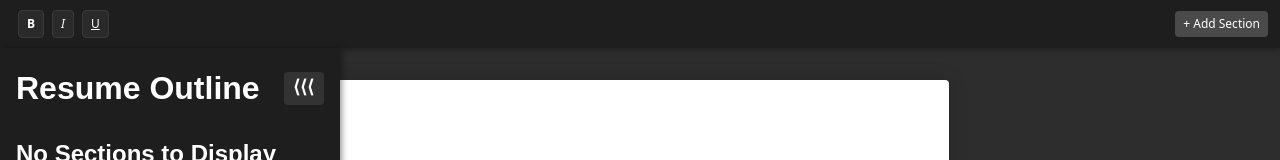
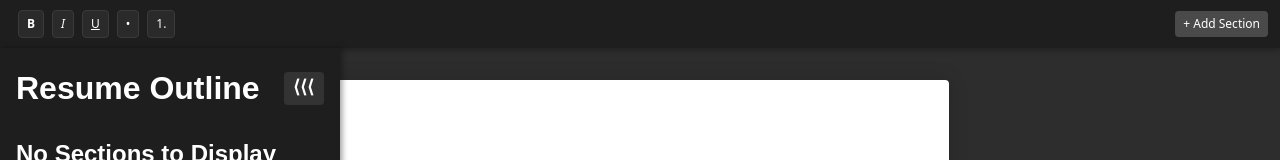
Before and after one commit to connork97/Resume-Builder, a React (Vite) app: page / in a window 1280 px wide. Shown: the top 160 px of the page. Built offline with nearby package versions, Linux system fonts and the light colour scheme.

Commit message:
added block level editing, first implementing ordered and unordered lists into the rich text editing toolbar

```diff
--- a/src/components/Outline/FieldRow.jsx
+++ b/src/components/Outline/FieldRow.jsx
@@ -13,7 +13,7 @@ import {
 const FieldRow = ({ dispatch, field, fieldIndex, sectionId, subsectionId, handleFieldChange, isHeaderOrSummary, dragItem, setDragItem }) => {
   //  console.log(field.value[0].children)
   // console.log("FIELD", field.value[0].children[0].text)
-  console.log("FIELD:", field.value[0].children[0].text)
+  // console.log("FIELD:", field.value[0].children[0].text)
 
   // const fieldValueText = field.value[0].children[0].text;
   const fieldValueText = Node.string(field.value[0]);
--- /dev/null
+++ b/src/components/Slate/RenderElement.jsx
@@ -0,0 +1,17 @@
+import React from 'react';
+
+const RenderElement = ({ attributes, children, type, styling }) => {
+   // console.log(attributes, children)
+   switch (type) {
+      case 'bulleted-list':
+         return <ul {...attributes} >{children}</ul>
+      case 'numbered-list':
+         return <ol {...attributes} >{children}</ol>
+      case 'list-item':
+         return <li {...attributes} style={{marginLeft: '1rem'}}>{children}</li>
+      default:
+         return <p {...attributes} style={styling}>{children}</p>
+   }
+}
+
+export default RenderElement;
--- a/src/components/Slate/SlateField.jsx
+++ b/src/components/Slate/SlateField.jsx
@@ -4,6 +4,7 @@ import { createEditor } from "slate";
 import { useDispatch } from "react-redux";
 import { updateField, setActiveEditorId } from "../../store/resumeSlice.js";
 import renderLeaf from './renderLeaf.jsx';
+import RenderElement from './RenderElement.jsx';
 
 import { editorRegistry } from './editorRegistry.js';
 import { nanoid } from '@reduxjs/toolkit';
@@ -17,18 +18,20 @@ const SlateField = (({ field, sectionId, subsectionId }) => {
   // console.log('EDITOR:', editor)
   useEffect(() => {
     editorRegistry.set(editorId, editor);
-    console.log("EDITOR REGISTRY: ", editorRegistry)
+    // console.log("EDITOR REGISTRY: ", editorRegistry)
     return () => editorRegistry.delete(editorId);
   }, [editorId, editor]);
 
+  if (!field.value) return null;
 
-
-  if (!field.value) return null;
   const renderElement = useCallback((props) => {
     return (
-      <p {...props.attributes} style={{ minWidth: "4rem" }}>
-        {props.children}
-      </p>
+      <RenderElement
+        attributes={props.attributes}
+        type={props.element.type}
+        children={props.children}
+        styling={{ minWidth: '4rem' }}
+      />
     );
   }, []);
 
--- /dev/null
+++ b/src/components/Slate/blocks.js
@@ -0,0 +1,32 @@
+import { Editor, Transforms, Element as SlateElement } from "slate";
+
+export const LIST_TYPES = ["numbered-list", "bulleted-list"];
+
+export const isBlockActive = (editor, format) => {
+  const [match] = Editor.nodes(editor, {
+    match: n => n.type === format,
+  });
+  return !!match;
+};
+
+export const toggleBlock = (editor, format) => {
+  const isActive = isBlockActive(editor, format);
+  const isList = LIST_TYPES.includes(format);
+
+  // Unwrap existing lists
+  Transforms.unwrapNodes(editor, {
+    match: n => LIST_TYPES.includes(n.type),
+    split: true,
+  });
+
+  // Toggle block type
+  const newType = isActive ? "paragraph" : isList ? "list-item" : format;
+
+  Transforms.setNodes(editor, { type: newType });
+
+  // Wrap list items in parent list
+  if (!isActive && isList) {
+    const block = { type: format, children: [] };
+    Transforms.wrapNodes(editor, block);
+  }
+};
--- a/src/components/Toolbar/RichTextToolbar.jsx
+++ b/src/components/Toolbar/RichTextToolbar.jsx
@@ -1,7 +1,8 @@
 import React from "react";
 import { useSlate } from "slate-react";
 import { useSelector } from "react-redux";
-import { toggleMark, isMarkActive } from "../Slate/marks";
+import { toggleMark, isMarkActive } from "../Slate/marks.js";
+import { toggleBlock, isBlockActive } from '../Slate/blocks.js';
 
 import { editorRegistry } from '../Slate/editorRegistry.js';
 
@@ -16,22 +17,34 @@ const RichTextToolbar = () => {
     <div className={styles.toolbarContainer}>
       <ToolbarButton
         text="B"
-        styling={{fontWeight: 'bold'}}
+        styling={{ fontWeight: 'bold' }}
         active={editor && isMarkActive(editor, "bold")}
         command={() => editor && toggleMark(editor, "bold")}
       />
       <ToolbarButton
         text="I"
-        styling={{fontStyle: 'italic'}}
+        styling={{ fontStyle: 'italic' }}
         active={editor && isMarkActive(editor, "italic")}
         command={() => editor && toggleMark(editor, "italic")}
       />
       <ToolbarButton
         text="U"
-        styling={{textDecoration: 'underline'}}
+        styling={{ textDecoration: 'underline' }}
         active={editor && isMarkActive(editor, "underline")}
         command={() => editor && toggleMark(editor, "underline")}
       />
+      <ToolbarButton
+        text="•"
+        active={editor && isBlockActive(editor, "bulleted-list")}
+        command={() => editor && toggleBlock(editor, "bulleted-list")}
+      />
+
+      <ToolbarButton
+        text="1."
+        active={editor && isBlockActive(editor, "numbered-list")}
+        command={() => editor && toggleBlock(editor, "numbered-list")}
+      />
+
     </div>
   );
 };
--- a/src/store/resumeSlice.js
+++ b/src/store/resumeSlice.js
@@ -524,7 +524,7 @@ const resumeSlice = createSlice({
   reducers: {
     setActiveEditorId(state, action) {
       state.activeEditorId = action.payload;
-      console.log('PAYLOAD: ', action.payload)
+      // console.log('PAYLOAD: ', action.payload)
       // return state.activeEditorId;
     },
 
```
Also changed, not shown: src/components/Slate/DefaultElement.jsx (deleted, +0 -10 lines).
